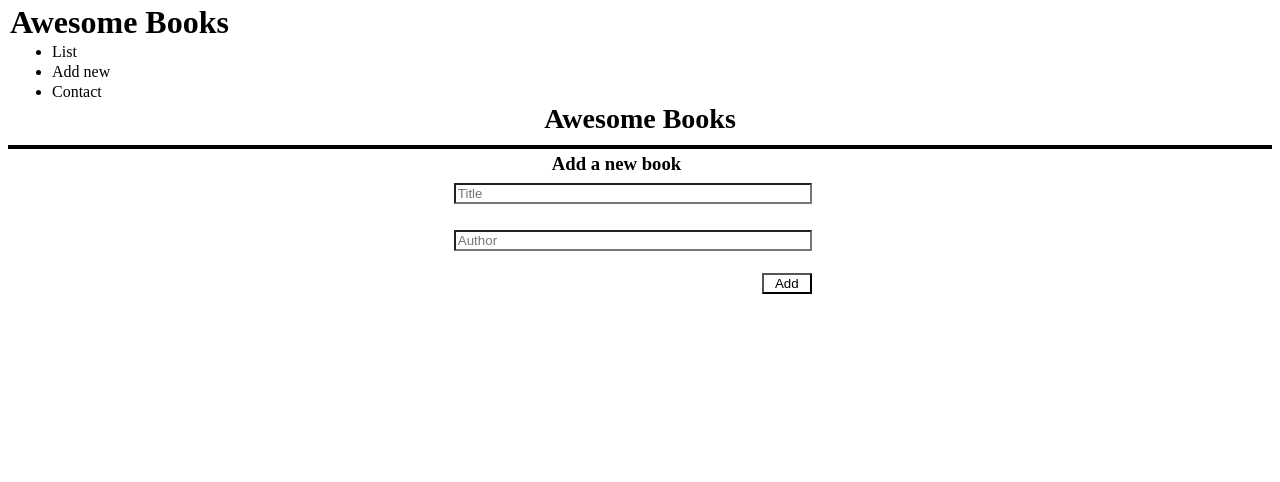
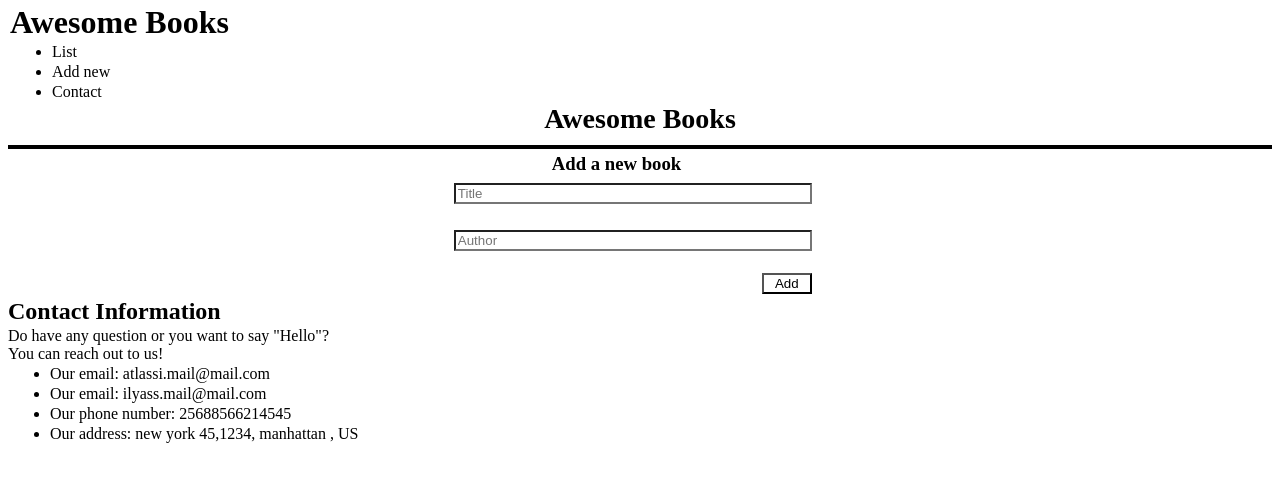
Before and after one commit to Tracy-miranja/Awesome-book, a website: page index.html in a window 1280 px wide. Drawn offline with Linux system fonts and the light colour scheme.

Commit message:
Add contact section

```diff
--- a/index.html
+++ b/index.html
@@ -43,6 +43,19 @@
         <button class="add-btn" id="add-book-btn">Add</button>
       </div>
     </div>
+    <section class="contact-section hidden" id="contact-section">
+        <h2 class="contact-section-heading">Contact Information</h2>
+        <p>
+            Do have any question or you want to say "Hello"? <br />
+            You can reach out to us!
+        </p>
+        <ul>
+          <li>Our email: atlassi.mail@mail.com</li>
+          <li>Our email: ilyass.mail@mail.com</li>
+          <li>Our phone number: 25688566214545</li>
+          <li>Our address: new york 45,1234, manhattan , US</li>
+        </ul>
+      </section>
     <script src="index.js"></script>
   </body>
 </html>
```
